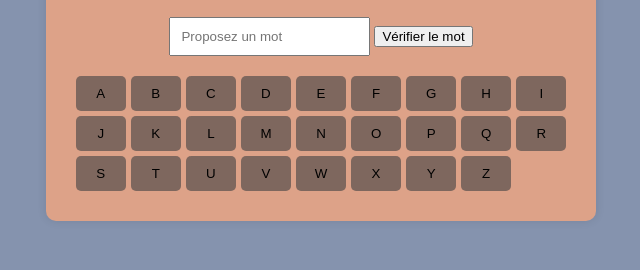
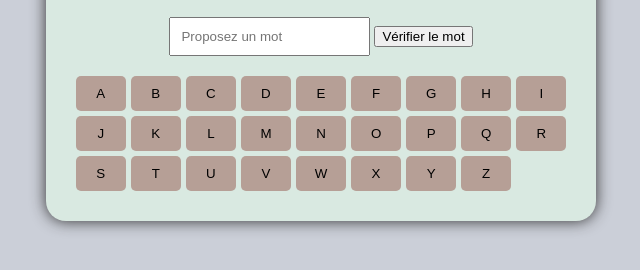
Before and after one commit to NicolasClaverol/jeu-du-pendu-js, a plain HTML site: page index.html in a window 1280 px wide. Shown: the part 504-774 px from the top of the page, without its empty margins (319-959 px from the left). Drawn offline with Linux system fonts and the light colour scheme.

Commit message:
mise à jour du style dans le fichier CSS

```diff
--- a/style.css
+++ b/style.css
@@ -6,15 +6,15 @@ body {
     align-items: center;
     height: 100vh;
     margin: 0;
-    background-color:#8593AE;
+    background-color:#cbcfd8;
 }
 
 .container {
     text-align: center;
-    background-color: #DDA288;
+    background-color: #d9e9e1;
     padding: 30px;
-    border-radius: 10px;
-    box-shadow: 0 0 10px rgba(0,0,0,0.1);
+    border-radius: 20px;
+    box-shadow: 0 0 15px rgba(32, 31, 31, 0.9);
 }
 
 #affichage-mot {
@@ -33,7 +33,7 @@ body {
 
 .touche {
     padding: 10px;
-    background-color: #7E675E;
+    background-color: #b69f96;
     border: none;
     cursor: pointer;
     transition: background-color 0.3s;
```
